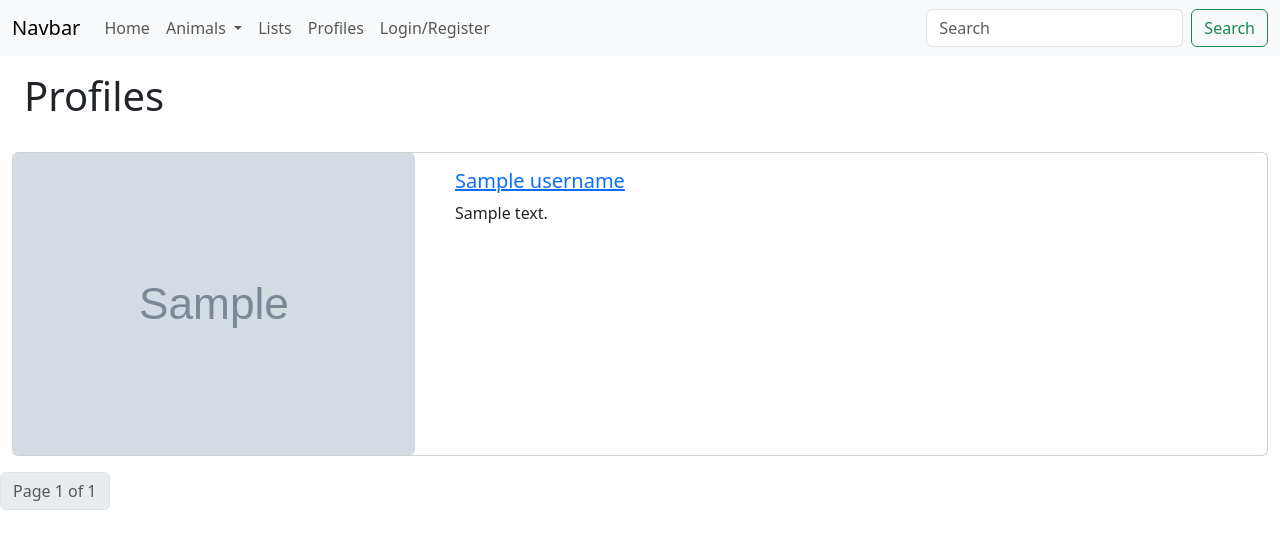
After one commit to OHGUAccount/AnimalsOfAllTime, a Django app: template templates/animals_of_all_time/profile/list_profiles.html in a window 1280 px wide. The commit adds this page. Shown: the top 549 px of the page. Run offline with Django 3.2, Linux system fonts and the light colour scheme; the template is opened without the code that fills it: most values are stand-ins (such as "Sample title", 1, 10 or a date in 2020); grey boxes marked "Sample" are stand-in pictures.

Commit message:
feat: add list profiles

```diff
--- a/animals_of_all_time/urls.py
+++ b/animals_of_all_time/urls.py
@@ -7,4 +7,5 @@ urlpatterns = [
     path('index/', views.IndexView.as_view(), name='index'),
     path('animals/', views.ListAnimalsView.as_view(), name='animals'),
     path('animals/<slug:animal_name_slug>/', views.AnimalView.as_view(), name='animal'),
+    path('profiles/', views.ListProfileView.as_view(), name='profiles'),
 ]
--- a/templates/animals_of_all_time/base.html
+++ b/templates/animals_of_all_time/base.html
@@ -32,7 +32,7 @@
                 <li class="nav-item">
                     <a class="nav-link" aria-current="page" href="#">Lists</a></li>
                 <li class="nav-item">
-                    <a class="nav-link" aria-current="page" href="#">Profiles</a>
+                    <a class="nav-link" aria-current="page" href="{% url 'animals-of-all-time:profiles' %}">Profiles</a>
                 </li>
                 <li class="nav-item">
                     {% if user.is_authenticated %}
--- /dev/null
+++ b/templates/animals_of_all_time/profile/list_profiles.html
@@ -0,0 +1,64 @@
+{% extends 'animals_of_all_time/base.html' %}
+{% load staticfiles %}
+
+{% block title_block %}
+Profiles
+{% endblock %}
+
+{% block body_block %}
+<div class="jumbotron p-4">
+    <h1 class="jumbotron-heading">Profiles</h1>
+</div>
+
+<div class="container-fluid">
+    <div class="row">
+        {% if profiles %}
+        <div class="col-12">
+            <div class="list-group">
+                {% for profile in profiles %}
+                <div class="card mb-3 w-100">
+                    <div class="row no-gutters">
+                        <div class="col-md-4">
+                            {% if profile.picture %}
+                                <img src="{{ MEDIA_URL }}{{ profile.picture }}" class="card-img" alt="Picture of {{ profile.user.username }}">
+                            {% else %}
+                                <img src="https://lorempixel.com/64/64/people/" width="64" height="64" alt="Placeholder image" />
+                            {% endif %}
+                        </div>
+                        <div class="col-md-8">
+                            <div class="card-body">
+                                <h5 class="card-title"><a href="#">{{ profile.user.username.name }}</a></h5>
+                                {% if profile.description %}
+                                    <p class="card-text">{{ profile.description }}</p>
+                                {% endif %}
+                            </div>
+                        </div>
+                    </div>
+                </div>
+                {% endfor %}
+            </div>
+        </div>
+        {% else %}
+        <p>There are no profiles present.</p>
+        {% endif %}
+    </div>
+</div>
+
+
+<nav aria-label="Page navigation profiles">
+<ul class="pagination">
+{% if profiles.has_previous %}
+    <li class=page-item><a class="page-link" href="?page=1">&laquo First</a></li>
+    <li class="page-item"><a class="page-link" href="?page={{ animals.previous_page_number }}">&laquo</a></li>
+{% endif %}
+
+<li class="page-item disabled"><a class="page-link" href="#">Page {{ profiles.number }} of {{ profiles.paginator.num_pages }}</a></li>
+
+{% if profiles.has_next %}
+    <li class="page-item"><a class="page-link" href="?page={{ profiles.next_page_number }}">&raquo</a></li>
+
+    <li class="page-item"><a class="page-link" href="?page={{ profiles.paginator.num_pages }}">Last &raquo</a></li>
+{% endif %}
+</ul>
+</nav>
+{% endblock %}
```
Also changed, not shown: animals_of_all_time/views.py (+9 -0 lines), templates/animals_of_all_time/profile/profile.html (added), templates/registration/login.html (added), templates/registration/logout.html (added), templates/registration/password_change_done.html (added), templates/registration/password_change_form.html (added), templates/registration/registration_closed.html (added), templates/registration/registration_form.html (added).
